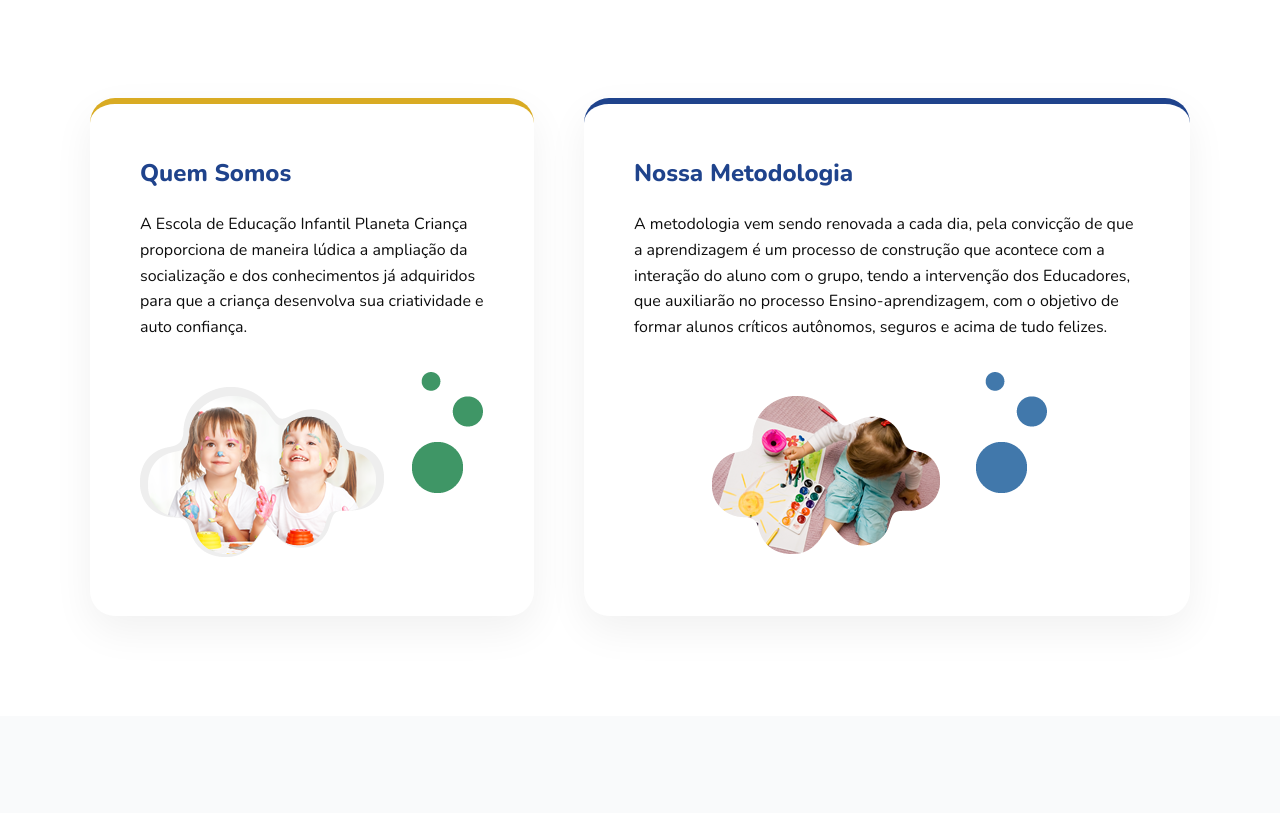
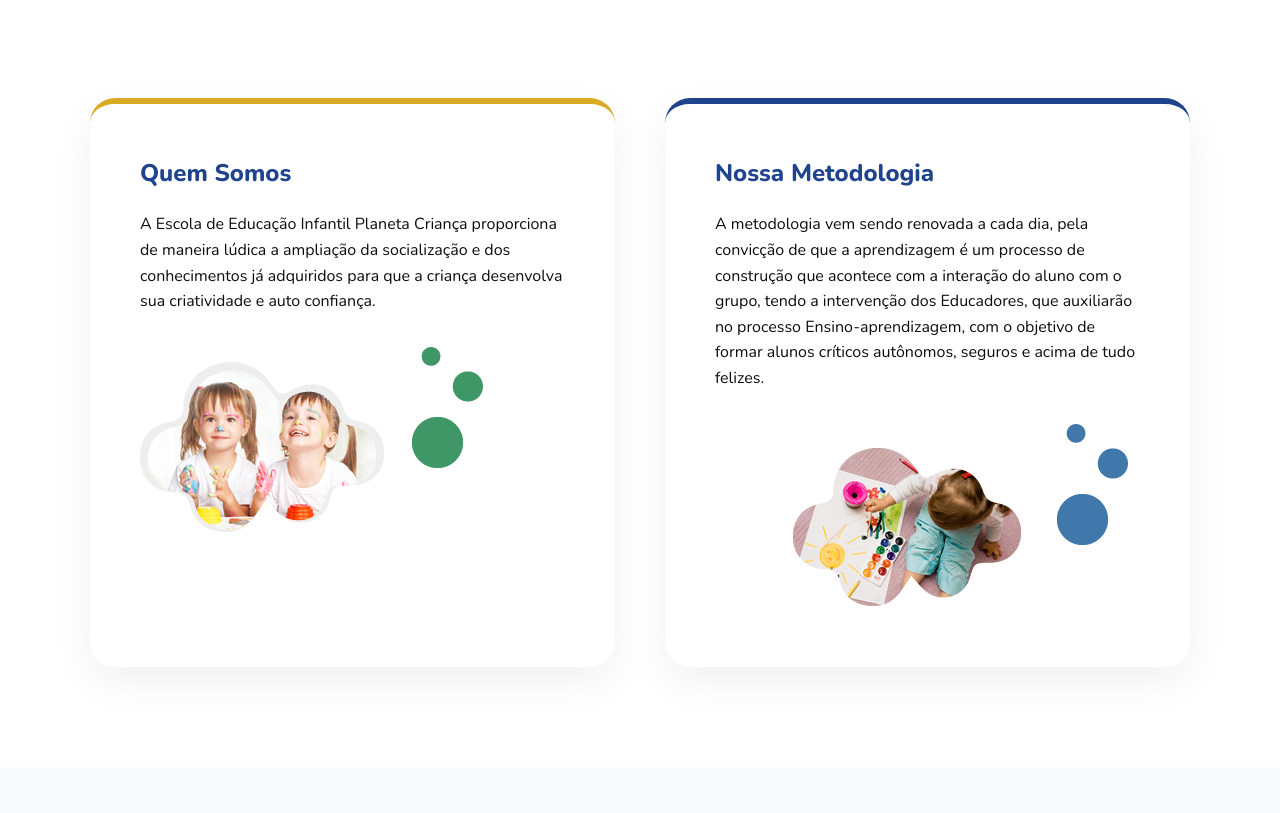
Before and after one commit to Lucas-Siq/escola-planeta-crianca, a plain HTML site: page index.html in a window 1280 px wide. Shown: the part 732-1545 px from the top of the page. Drawn offline with nearby package versions, Linux system fonts and the light colour scheme.

Commit message:
about card e color hamburguer

```diff
--- a/style.css
+++ b/style.css
@@ -279,9 +279,9 @@ body {
 /* Quem Somos e Metodologia (Grid Atualizado) */
 .about-grid {
     display: grid;
-    grid-template-columns: 1fr 2fr;
+    grid-template-columns: 1fr 1fr;
     gap: 50px;
-    align-items: start;
+    align-items: stretch;
 }
 
 .about-card {
@@ -460,7 +460,7 @@ body {
         flex-direction: column;
         position: absolute;
         top: 80px; left: 0; width: 100%;
-        background-color: var(--white);
+        background-color: var(--secondary-color);
         padding: 30px;
         box-shadow: 0 10px 15px rgba(0,0,0,0.05);
         z-index: 999;
```
